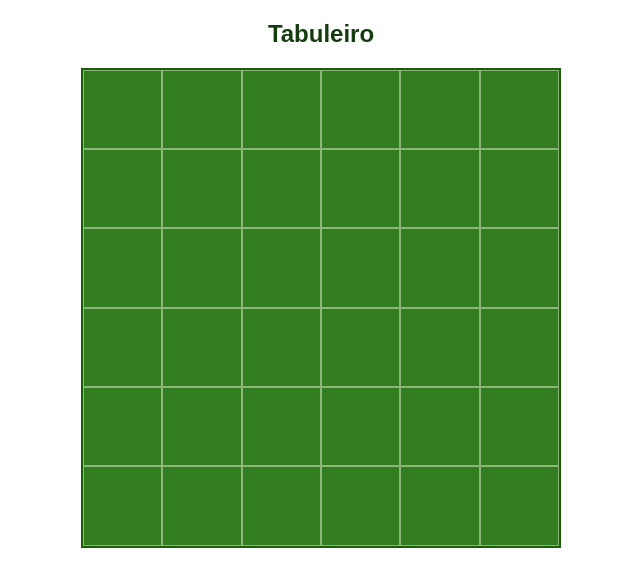
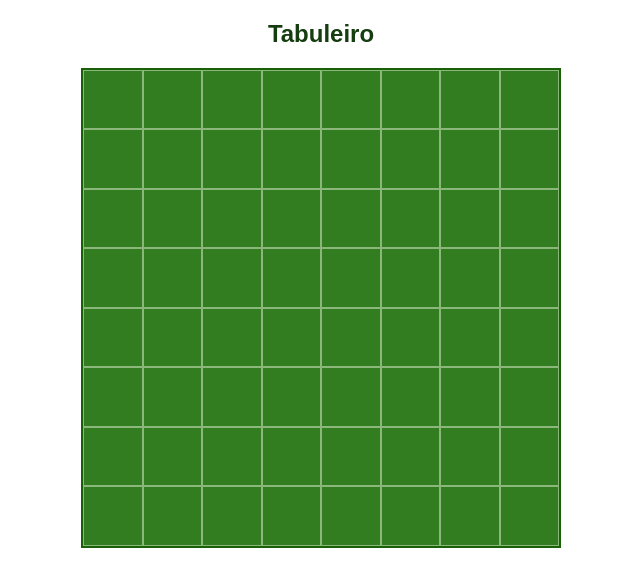
Before and after one commit to EduardoPoc/Snake_game_flask, a Flask app: page /jogar in a window 1280 px wide. Shown: the part 137-724 px from the top of the page, without its empty margins (319-959 px from the left). Run offline with Flask 3, Linux system fonts and the light colour scheme.

Commit message:
quadriculado pronto

```diff
--- a/main.py
+++ b/main.py
@@ -5,7 +5,7 @@ app = Flask(__name__)
 
 def quadriculado():
     """Retorna as 36 posições do tabuleiro."""
-    return range(36)
+    return range(64)
 
 
 @app.route("/")
--- a/static/style.css
+++ b/static/style.css
@@ -40,7 +40,7 @@ main {
 
 .area {
     display: grid;
-    grid-template-columns: repeat(6, 1fr);
+    grid-template-columns: repeat(8, 1fr);
     width: min(80vw, 480px);
     aspect-ratio: 1;
     margin: 1rem auto;
@@ -49,6 +49,7 @@ main {
 }
 
 .celula {
-    min-width: 0;
+    width: 100%;
+    height: auto;
     border: 1px solid #8bb77d;
 }
```
Also changed, not shown: templates/index.html (line endings or trailing spaces).
